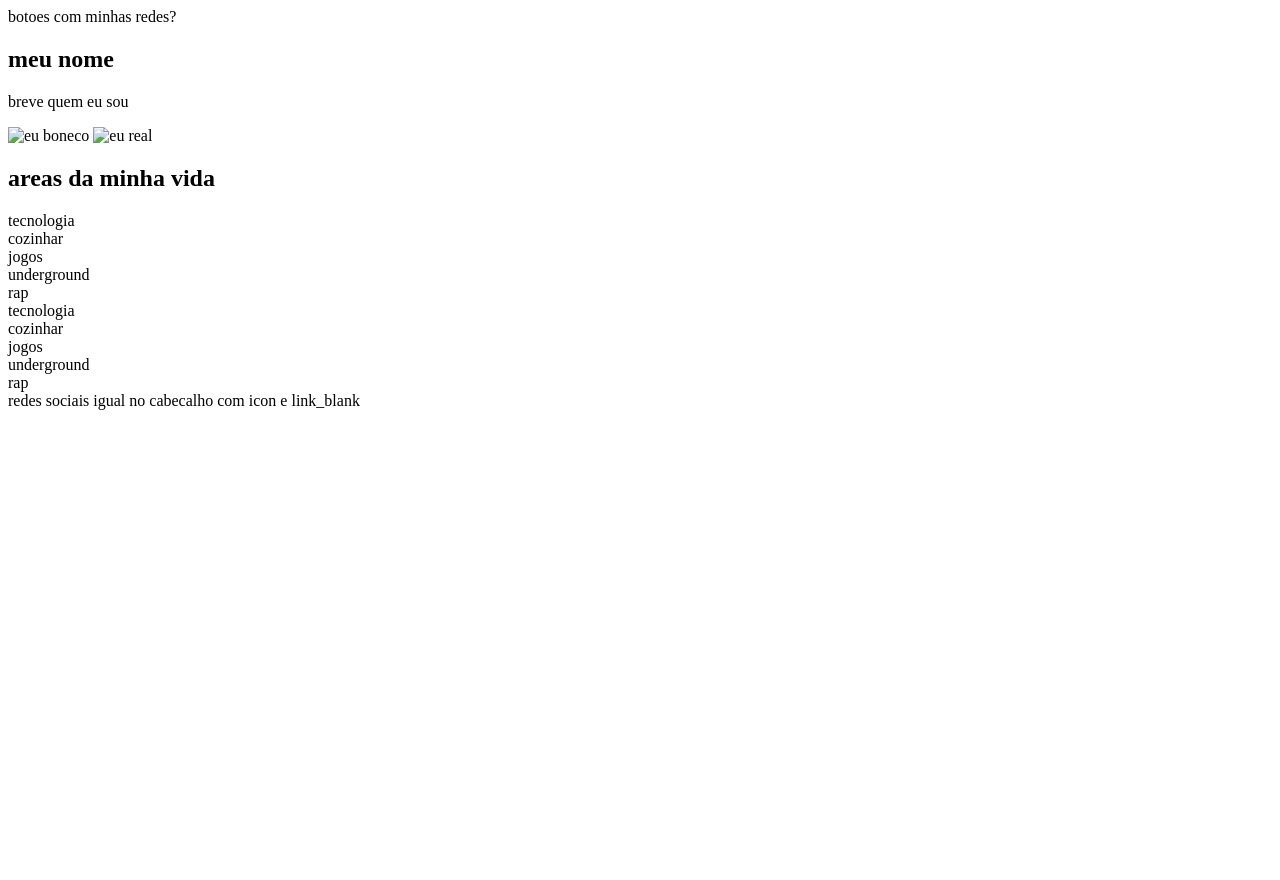
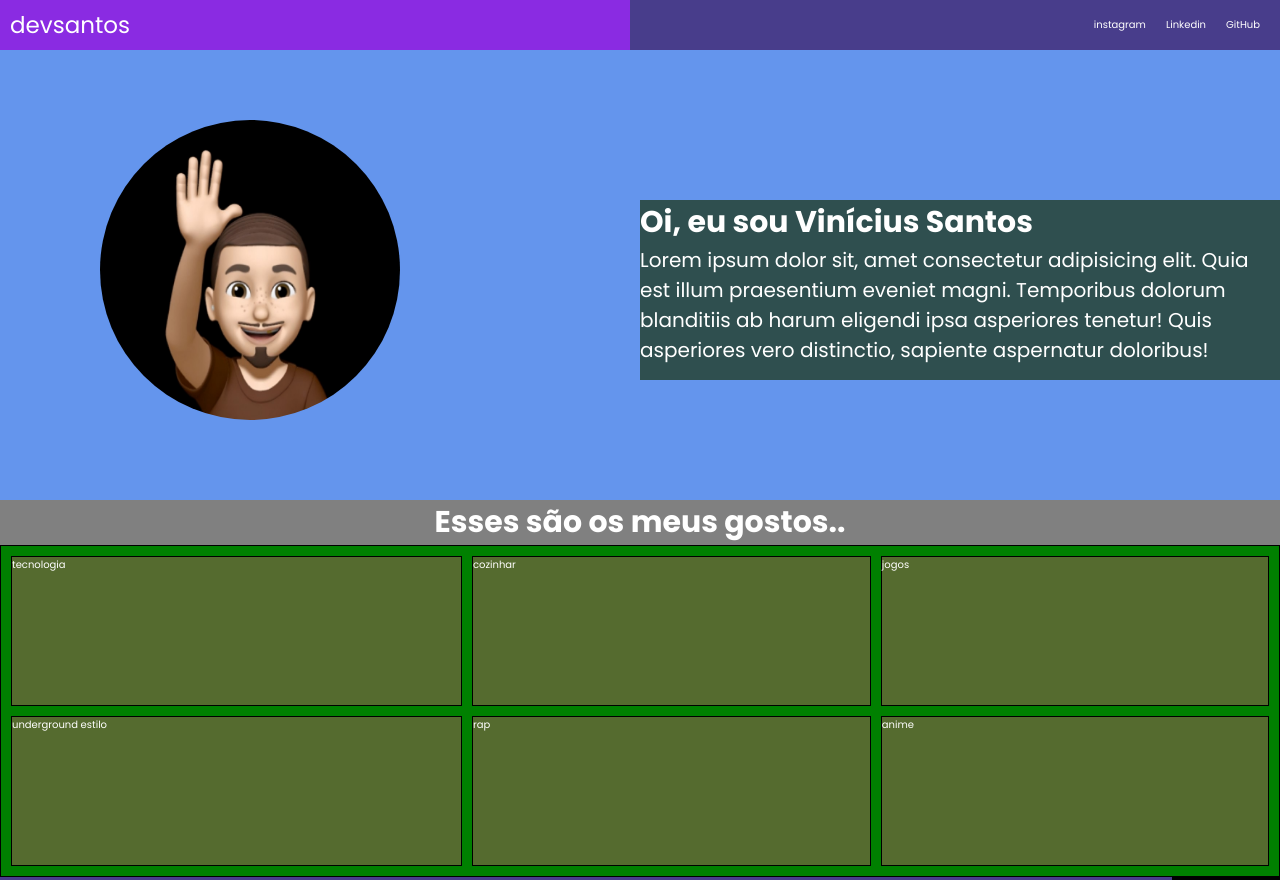
Before and after one commit to vsantus/LinhaDoTempo---Project, a plain HTML site: page index.html in a window 1280 px wide. Shown: the top 880 px of the page. Before the commit the page ends 800 px from the top, so only its background shows below. Drawn offline with Linux system fonts and the light colour scheme.

Commit message:
atualização-2-praia

```diff
--- a/index.html
+++ b/index.html
@@ -13,41 +13,63 @@
 <body>
     <!-- cabeçalho -->
     <header class="cabecalho">
-        <nav> botoes com minhas redes?</nav>
+
+        <div class="logo">
+            <p>devsantos</p>
+        </div>
+
+        <nav class="menu">
+            <ul>
+                <li><a href="#">instagram</a></li>
+                <li><a href="#">Linkedin</a></li>
+                <li><a href="#">GitHub</a></li>
+            </ul>
+        </nav>
+
     </header>
 
     <!-- breve apresentação com imagem vsantos -->
-    <section class="principal">
-        <main>
-            <h1>meu nome</h1>
-            <p>breve quem eu sou</p>
-            <img src="#" alt="eu boneco">
-            <!-- fazer em js ou no css para quando clicar alterar entre os perfis  -->
-            <img src="#" alt="eu real">
-        </main>
-    </section>
+    <main class="principal">
+        <div class="perfis">
+            <img src="src/images/vsantos-persona.jpeg" alt="vinicius-personagem">
+        </div>
+        <!-- fazer em js ou no css para quando clicar alterar entre os perfis  -->
+        <div class="nome-texto">
+            <h1>Oi, eu sou Vinícius Santos</h1>
+            <p>Lorem ipsum dolor sit, amet consectetur adipisicing elit. Quia est illum praesentium eveniet magni.
+                Temporibus dolorum blanditiis ab harum eligendi ipsa asperiores tenetur! Quis asperiores vero
+                distinctio, sapiente aspernatur doloribus!</p>
+        </div>
+    </main>
+
 
 
     <!-- uma sessao para cada area em quadrado menor, fazer um escopo para saber quais areas vao entrar no projeto -->
 
-    <article class="sessoes">
-            <h1>areas da minha vida</h1>
-            <div> tecnologia </div>
-            <div> cozinhar </div>
-            <div> jogos </div>
-            <div> underground </div>
-            <div> rap </div>
+
+    <div class="titulo-areas">
+        <h1>Esses são os meus gostos..</h1>
+    </div>
+
+    <article class="areas">
+        <div class="quadrado-area"> tecnologia </div>
+        <div class="quadrado-area"> cozinhar </div>
+        <div class="quadrado-area"> jogos </div>
+        <div class="quadrado-area"> underground estilo</div>
+        <div class="quadrado-area"> rap </div>
+        <div class="quadrado-area"> anime</div>
     </article>
 
-    <section class="sessoes-extenso">
-        <div> tecnologia </div>
-        <div> cozinhar </div>
-        <div> jogos </div>
-        <div> underground </div>
-        <div> rap </div>
+    <section class="areas-extenso">
+        <div class="retangulo-area"> tecnologia </div>
+        <div class="retangulo-area"> cozinhar </div>
+        <div class="retangulo-area"> jogos </div>
+        <div class="retangulo-area"> underground estilo</div>
+        <div class="retangulo-area"> rap </div>
+        <div class="retangulo-area"> anime</div>
     </section>
 
-<!-- decidir rodapé -->
+    <!-- decidir rodapé -->
 
     <footer class="rodape">
         redes sociais igual no cabecalho com icon e link_blank
--- a/src/reset.css
+++ b/src/reset.css
@@ -0,0 +1,27 @@
+@import url('https://fonts.googleapis.com/css2?family=Poppins:ital,wght@0,100;0,200;0,300;0,400;0,500;0,600;0,700;0,800;0,900;1,100;1,200;1,300;1,400;1,500;1,600;1,700;1,800;1,900&display=swap');
+
+*{
+    margin: 0px;
+    padding: 0px;
+}
+
+a{
+    text-decoration: none;
+    color: white;
+}
+
+html{
+    font-size: 62.5%;
+}
+
+body{
+    font-family: 'Poppins', Arial, Helvetica, sans-serif ;
+    height: 98vh;
+    width: 100%;
+    color: white;
+    background-color: black;
+}
+
+ul{
+    list-style: none;
+}
--- a/src/style.css
+++ b/src/style.css
@@ -0,0 +1,120 @@
+.cabecalho{
+    display: flex;
+    width: 100%;
+    height: 50px;
+    background-color: blueviolet;
+    justify-content: space-between;
+}
+
+.cabecalho .logo{
+    display: flex;
+    margin: 10px;
+    width: 50%;
+    justify-content: flex-start;
+    align-items: center;
+}
+
+.cabecalho .logo p{
+    font-size: 23px;
+}
+
+.cabecalho .menu{
+    display: flex;
+    width: 50%;
+    background-color: darkslateblue;
+    align-items: center;
+    justify-content: end;
+    padding: 20px;
+
+}
+
+.cabecalho .menu ul{
+    display: flex;
+    gap: 20px;
+
+}
+
+.cabecalho .menu ul a:hover{
+    color:black;
+}
+
+.principal{
+    display: flex;
+    width: 100%;
+    height: 450px;
+    display: flex;
+    justify-content: space-between;
+    background-color: cornflowerblue;
+}
+
+.principal .perfis{
+    justify-content: flex-start;
+    margin-left: 100px;
+    margin-top: 70px;
+    width: 300px;
+    height: 300px;
+    border-radius: 50%;
+
+}
+
+.principal .perfis img{
+    width: 300px;
+    height: 300px;
+    border-radius: 50%;
+}
+
+.principal .nome-texto{
+    margin-top: 150px;
+    width: 50%;
+    height: 180px;
+    background-color: darkslategrey;
+    justify-content: flex-end;
+
+}
+
+
+.principal .nome-texto h1{
+    font-size: 30px;
+}
+
+.principal .nome-texto p{
+    font-size: 20px;
+}
+
+.titulo-areas{
+    display: flex;
+    justify-content: center;
+    text-align: center;
+    font-size: 15px;
+    background-color: grey;
+}
+.areas{
+    display: grid;
+    grid-template-columns: auto auto auto;
+    grid-template-rows: 150px 150px;
+    background-color: green;
+    border: 1px solid black;
+    padding: 10px;
+    gap: 10px;
+
+}
+
+.areas .quadrado-area{
+    background-color: darkolivegreen;
+    border: 1px solid black;
+}
+
+.areas-extenso{
+    display: flex;
+    flex-direction: column;
+    width: 90%;
+    padding: 10px;
+    background-color: darkslateblue;
+}
+
+.areas-extenso .retangulo-area{
+    width: auto;
+    height: 100px;
+    background-color:darkkhaki;
+    border: 1px solid black;
+}
```
Also changed, not shown: src/images/vsantos-persona.jpeg (added), src/images/vsantos-real.jpg (added).
